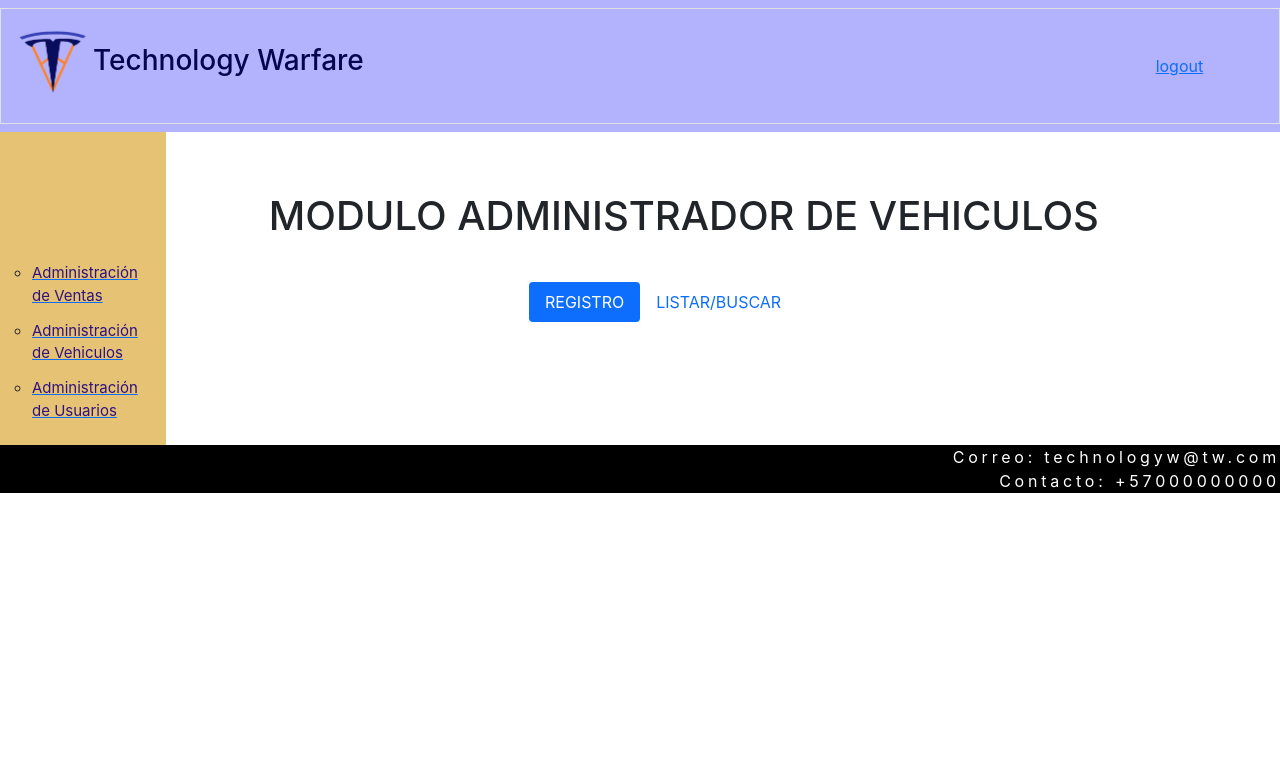
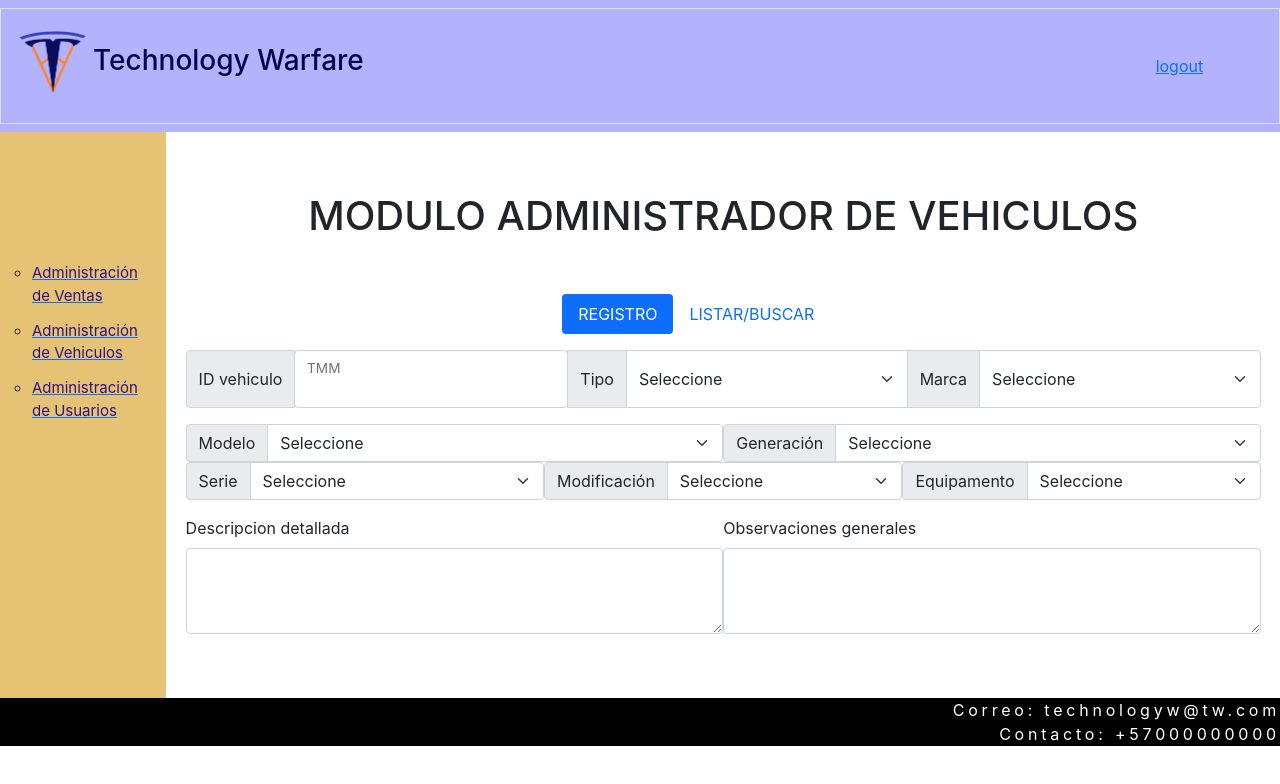
Before and after one commit to Technology-Warfare/Project-ciclo3, a React (Create React App) app in the folder tesla/: page /dashboard/vehiculos in a window 1280 px wide. Shown: the top 784 px of the page. Built offline with nearby package versions, Linux system fonts and the light colour scheme.

Commit message:
Interfaz seccion de registro de vehiculos creada

```diff
--- a/tesla/src/Pages/styles/vehiculos.css
+++ b/tesla/src/Pages/styles/vehiculos.css
@@ -1,4 +1,7 @@
 .content-vehiculos{
-    margin-left: 8%;
+    margin-left: auto;
+    margin-right: auto;
     margin-top: 15%;
+    padding-bottom: 5%;
+    width: 84%;
 }
--- a/tesla/src/Pages/vehiculos.js
+++ b/tesla/src/Pages/vehiculos.js
@@ -4,6 +4,7 @@ import NavbarPrivado from '../components/NavbarPrivado';
 import Sidebar from '../components/Sidebar';
 import Footer from '../components/Footer';
 import '../Pages/styles/vehiculos.css';
+import RegistrarVehiculo from '../components/RegistrarVehiculo';
 
 const vehiculos = () => {
     return (
@@ -25,7 +26,7 @@ const vehiculos = () => {
                     <div className="tab-content" id="pills-tabContent">
 
                         <div className="tab-pane fade show active" id="pills-home" role="tabpanel" aria-labelledby="pills-home-tab">
-
+                            <RegistrarVehiculo />
                         </div>
                         <div className="tab-pane fade" id="pills-profile" role="tabpanel" aria-labelledby="pills-profile-tab">
 
--- /dev/null
+++ b/tesla/src/components/RegistrarVehiculo.js
@@ -0,0 +1,104 @@
+import React from 'react'
+
+const RegistrarVehiculo = () => {
+    return (
+        <div>
+            <div className="form">
+                <div class="input-group mb-3">
+                    <div className="input-group flex-nowrap">
+                        <span className="input-group-text">ID vehiculo</span>
+                        <div className="form-floating">
+                            <input type="email" class="form-control" id="inIdVehiculo" />
+                            <label for="inIdVehiculo" class="form-label">TMM
+                            </label>
+                        </div>
+                        <label className="input-group-text" for="tipo">Tipo</label>
+                        <select className="form-select" id="tipo">
+                            <option selected>Seleccione</option>
+                            <option value="1">Electrico</option>
+                        </select>
+                        <label className="input-group-text" for="marca">Marca</label>
+                        <select className="form-select" id="marca">
+                            <option selected>Seleccione</option>
+                            <option value="1">Tesla</option>
+                        </select>
+                    </div>
+                </div>
+            </div>
+            <div className="fForm">
+                <div className="form">
+                    <div className="input-group">
+                        <label className="input-group-text" for="modelo">Modelo</label>
+                        <select className="form-select" id="modelo">
+                            <option selected>Seleccione</option>
+                            <option value="1">Model S</option>
+                            <option value="1">Model 3</option>
+                            <option value="1">Model X</option>
+                            <option value="1">Model Y</option>
+                            <option value="1">Solar Roof</option>
+                            <option value="1">Solar Panels</option>
+                        </select>
+                    </div>
+                </div>
+                <div className="form">
+                    <div className="input-group">
+                        <label className="input-group-text" for="generacion">Generación</label>
+                        <select className="form-select" id="generacion">
+                            <option selected>Seleccione</option>
+                            <option value="1">1ra generación [2017 - 2021]</option>
+                        </select>
+                    </div>
+                </div>
+            </div>
+            <div className="fForm">
+                <div className="form">
+                    <div class="input-group mb-3">
+                        <label className="input-group-text" for="serie">Serie</label>
+                        <select className="form-select" id="serie">
+                            <option selected>Seleccione</option>
+                            <option value="1">Sedan</option>
+                        </select>
+                    </div>
+                </div>
+                <div className="form">
+                    <div className="input-group flex-nowrap">
+                        <label className="input-group-text" for="modificacion">Modificación</label>
+                        <select className="form-select" id="modificacion">
+                            <option selected>Seleccione</option>
+                            <option value="1">190kw (258 cv) tracción, transmisión automática</option>
+                            <option value="2">258kw (351 cv) tracción, transmisión automática</option>
+                            <option value="3">262 cv transmisión automática</option>
+                            <option value="4">340 kVt (462 cv) tracción, transmisión automática</option>
+                            <option value="5">340kw (462 cv a) tracción, transmisión automática</option>
+                            <option value="6">AT (341 kVt) 4WD</option>
+                        </select>
+                    </div>
+                </div>
+                <div className="form">
+                    <div className="input-group flex-nowrap">
+                        <label className="input-group-text" for="equipamento">Equipamento</label>
+                        <select className="form-select" id="equipamento">
+                            <option selected>Seleccione</option>
+                            <option value="1">Long Range</option>
+                            <option value="2">Performance</option>
+                        </select>
+                    </div>
+                </div>
+            </div>
+            <div className="fForm">
+                <div className="form">
+                    <label for="descripcion" className="form-label">Descripcion detallada</label>
+                    <textarea class="form-control" id="descripcion" rows="3"></textarea>
+                </div>
+                <div className="form">
+                    <label for="observaciones" className="form-label">Observaciones generales</label>
+                    <textarea class="form-control" id="observaciones" rows="3"></textarea>
+                </div>
+            </div>
+
+
+        </div>
+    )
+}
+
+export default RegistrarVehiculo
```
